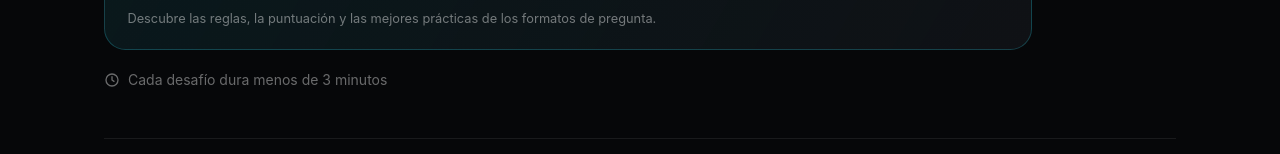
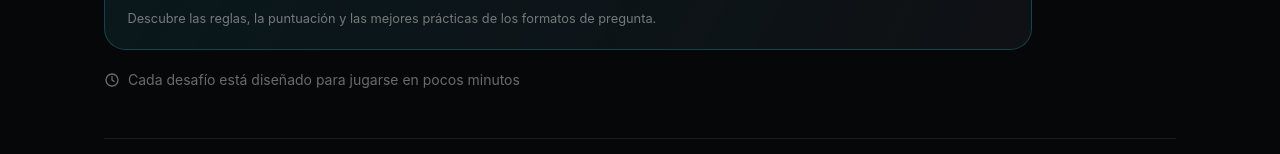
Before and after one commit to josemn24/the-flash-game, a Next.js app: page / in a window 1280 px wide. Shown: the part 1966-2120 px from the top of the page. Built offline with nearby package versions, Linux system fonts and the light colour scheme.

Commit message:
feat: update challenge 4 duration

```diff
--- a/components/StartScreen.tsx
+++ b/components/StartScreen.tsx
@@ -177,7 +177,7 @@ export function StartScreen({
 
         <div className="mt-5 flex items-center gap-2 text-sm text-white/40">
           <ClockIcon className="h-4 w-4" />
-          Cada desafío dura menos de 3 minutos
+          Cada desafío está diseñado para jugarse en pocos minutos
         </div>
       </div>
 
```
